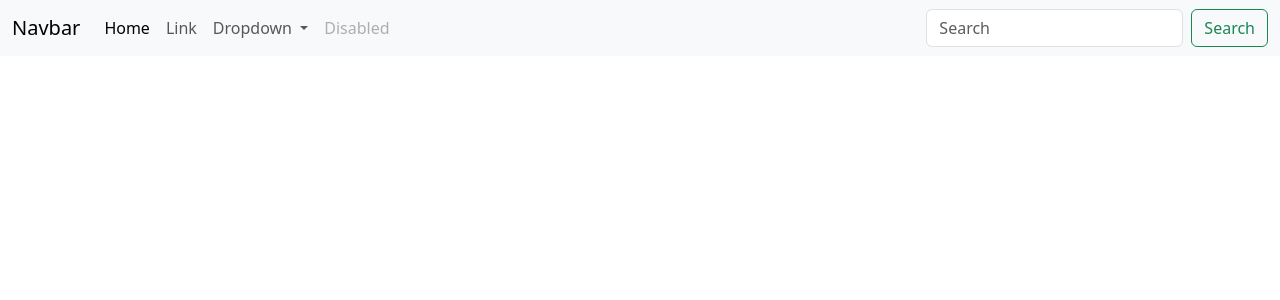
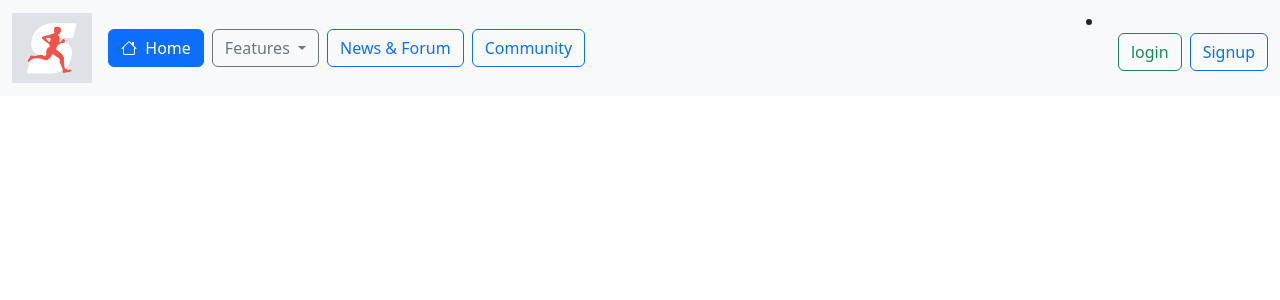
Before and after one commit to Manik-khosla/BITS-FSAD-Fitness-Tracker-UI, an Angular app: page / in a window 1280 px wide. Shown: the top 300 px of the page. Built offline with nearby package versions, Linux system fonts and the light colour scheme.

Commit message:
implement navbar for home page

```diff
--- a/package.json
+++ b/package.json
@@ -19,6 +19,7 @@
     "@angular/platform-browser-dynamic": "^17.3.0",
     "@angular/router": "^17.3.0",
     "bootstrap": "^5.3.3",
+    "bootstrap-icons": "^1.11.3",
     "rxjs": "~7.8.0",
     "tslib": "^2.3.0",
     "zone.js": "~0.14.3"
--- a/src/app/app.component.html
+++ b/src/app/app.component.html
@@ -1,36 +1,52 @@
-<nav class="navbar navbar-expand-lg navbar-light bg-light">
+<nav class="navbar navbar-expand-lg navbar-light bg-light sticky-top">
   <div class="container-fluid">
-    <a class="navbar-brand" href="#">Navbar</a>
-    <button class="navbar-toggler" type="button" data-bs-toggle="collapse" data-bs-target="#navbarSupportedContent" aria-controls="navbarSupportedContent" aria-expanded="false" aria-label="Toggle navigation">
+    <a class="navbar-brand" href="/">
+      <img src="../assets/App Logo.png" height="70px" width="80px" />
+    </a>
+    <button class="navbar-toggler" type="button" data-bs-toggle="collapse" data-bs-target="#navbarSupportedContent"
+      aria-controls="navbarSupportedContent" aria-expanded="false" aria-label="Toggle navigation">
       <span class="navbar-toggler-icon"></span>
     </button>
     <div class="collapse navbar-collapse" id="navbarSupportedContent">
       <ul class="navbar-nav me-auto mb-2 mb-lg-0">
         <li class="nav-item">
-          <a class="nav-link active" aria-current="page" href="#">Home</a>
-        </li>
-        <li class="nav-item">
-          <a class="nav-link" href="#">Link</a>
+          <a class="btn btn-primary me-2" aria-current="page" href="/">
+            <span class="bi bi-house">&nbsp;&nbsp;</span>
+            <span>Home</span>
+          </a>
         </li>
         <li class="nav-item dropdown">
-          <a class="nav-link dropdown-toggle" href="#" id="navbarDropdown" role="button" data-bs-toggle="dropdown" aria-expanded="false">
-            Dropdown
+          <a class="btn btn-outline-secondary dropdown-toggle me-2" href="#" id="navbarDropdown" role="button" data-bs-toggle="dropdown"
+            aria-expanded="false">
+            Features
           </a>
           <ul class="dropdown-menu" aria-labelledby="navbarDropdown">
-            <li><a class="dropdown-item" href="#">Action</a></li>
-            <li><a class="dropdown-item" href="#">Another action</a></li>
-            <li><hr class="dropdown-divider"></li>
-            <li><a class="dropdown-item" href="#">Something else here</a></li>
+            <li><a class="dropdown-item" href="Workout-Plan">Workout Plan</a></li>
+            <li>
+              <hr class="dropdown-divider">
+            </li>
+            <li><a class="dropdown-item" href="Goal-Setting">Goal Setting</a></li>
+            <li>
+              <hr class="dropdown-divider">
+            </li>
+            <li><a class="dropdown-item" href="Nutrition-Tracking">Nutrition Tracking</a></li>
           </ul>
         </li>
         <li class="nav-item">
-          <a class="nav-link disabled" href="#" tabindex="-1" aria-disabled="true">Disabled</a>
+          <button class="btn btn-outline-primary me-2">News & Forum</button>
+        </li>
+        <li class="nav-item">
+          <button class="btn btn-outline-primary me-2">Community</button>
         </li>
       </ul>
-      <form class="d-flex">
-        <input class="form-control me-2" type="search" placeholder="Search" aria-label="Search">
-        <button class="btn btn-outline-success" type="submit">Search</button>
-      </form>
+    </div>
+    <div>
+      <li class="me-auto">
+        <ul class="d-flex">
+          <li class="btn btn-outline-success form-control me-2">login</li>
+          <li class="btn btn-outline-primary">Signup</li>
+        </ul>
+      </li>
     </div>
   </div>
 </nav>
--- a/src/styles.css
+++ b/src/styles.css
@@ -1,2 +1,3 @@
 /* You can add global styles to this file, and also import other style files */
 @import "../node_modules/bootstrap/dist/css/bootstrap.min.css";
+@import "../node_modules/bootstrap-icons/font/bootstrap-icons.css";
```
Also changed, not shown: src/assets/App Logo.png (added), 1 other file (tests, documents, lock files or other folders).
